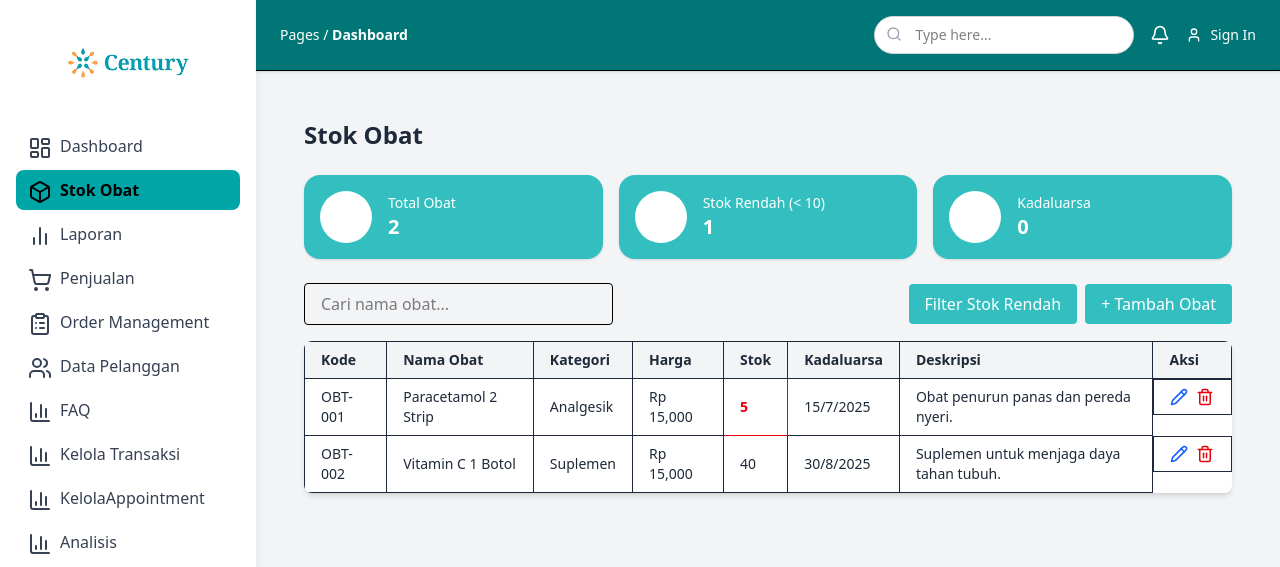
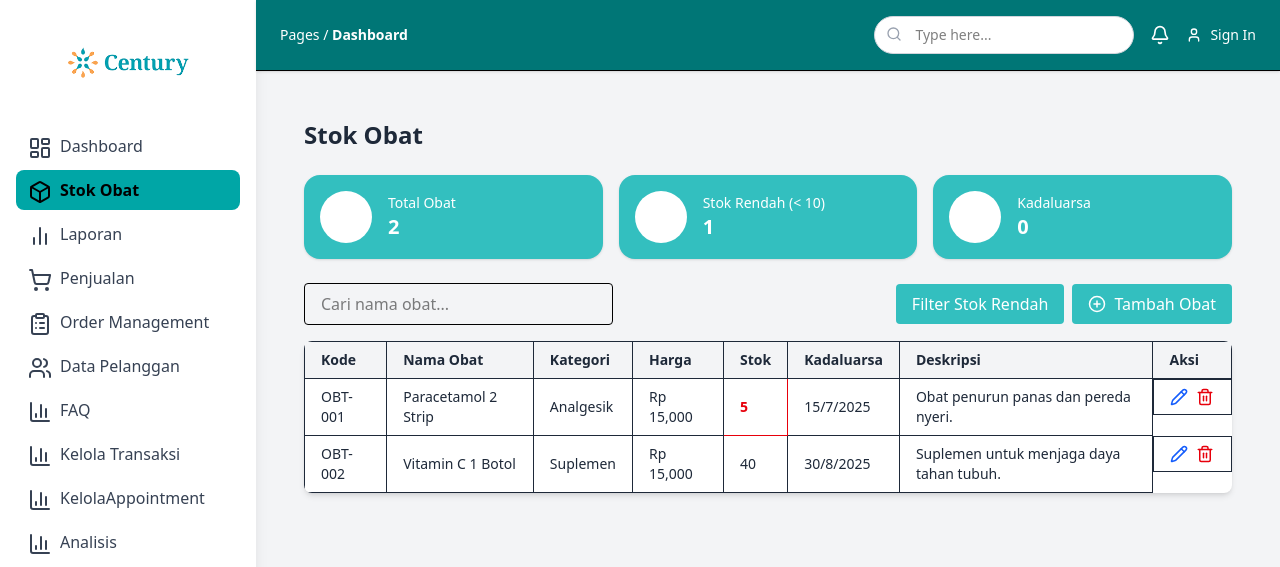
Before and after one commit to Keishavioreen/crm-Kelompok8-23SIA, a React (Vite) app: page /stok in a window 1280 px wide. Shown: the top 567 px of the page. Built offline with nearby package versions, Linux system fonts and the light colour scheme.

Commit message:
Memperbarui page stok obat

```diff
--- a/src/pages/StokObat.jsx
+++ b/src/pages/StokObat.jsx
@@ -1,5 +1,5 @@
 import React, { useState, useEffect } from "react";
-import { PackageCheck, AlertTriangle, Clock, Pencil, Trash2 } from "lucide-react";
+import { PackageCheck, AlertTriangle, Clock, Pencil, Trash2, PlusCircle } from "lucide-react";
 
 const initialObatList = [
   {
@@ -115,7 +115,7 @@ const StokObat = () => {
   };
 
   return (
-    <div className="p-6">
+    <div className="p-6 max-w-7xl mx-auto">
       <h1 className="text-2xl font-bold text-gray-800 mb-6">Stok Obat</h1>
 
       {formVisible && (
@@ -179,9 +179,9 @@ const StokObat = () => {
 
       <div className="grid grid-cols-1 md:grid-cols-3 gap-4 mb-6">
         <ResumeCard icon={PackageCheck} label="Total Obat" value={obatList.length} bg="#33BFBF" />
-<ResumeCard icon={AlertTriangle} label="Stok Rendah (< 10)" value={obatList.filter((o) => o.stok < 10).length} bg="#33BFBF" />
-<ResumeCard icon={Clock} label="Kadaluarsa" value={obatList.filter((o) => new Date(o.expired) < new Date()).length} bg="#33BFBF" />
-</div>
+        <ResumeCard icon={AlertTriangle} label="Stok Rendah (< 10)" value={obatList.filter((o) => o.stok < 10).length} bg="#33BFBF" />
+        <ResumeCard icon={Clock} label="Kadaluarsa" value={obatList.filter((o) => new Date(o.expired) < new Date()).length} bg="#33BFBF" />
+      </div>
 
       <div className="flex flex-col md:flex-row justify-between items-center gap-4 mb-4">
         <input
@@ -199,13 +199,13 @@ const StokObat = () => {
             {showLowStockOnly ? "Lihat Semua" : "Filter Stok Rendah"}
           </button>
           <button
-            className="bg-[#33BFBF] text-white px-4 py-2 rounded hover:bg-teal-700"
+            className="bg-[#33BFBF] text-white px-4 py-2 rounded hover:bg-teal-700 flex items-center gap-2"
             onClick={() => {
               resetForm();
               setFormVisible(true);
             }}
           >
-            + Tambah Obat
+            <PlusCircle size={18} /> Tambah Obat
           </button>
         </div>
       </div>
@@ -232,12 +232,8 @@ const StokObat = () => {
                   <td className="px-4 py-2 border">{obat.nama}</td>
                   <td className="px-4 py-2 border">{obat.kategori}</td>
                   <td className="px-4 py-2 border">Rp {obat.harga.toLocaleString()}</td>
-                  <td className={`px-4 py-2 border ${obat.stok < 10 ? "text-red-600 font-semibold" : ""}`}>
-                    {obat.stok}
-                  </td>
-                  <td className="px-4 py-2 border">
-                    {new Date(obat.expired).toLocaleDateString("id-ID")}
-                  </td>
+                  <td className={`px-4 py-2 border ${obat.stok < 10 ? "text-red-600 font-semibold" : ""}`}>{obat.stok}</td>
+                  <td className="px-4 py-2 border">{new Date(obat.expired).toLocaleDateString("id-ID")}</td>
                   <td className="px-4 py-2 border">{obat.deskripsi}</td>
                   <td className="px-4 py-2 border flex gap-2">
                     <button onClick={() => handleEdit(index)} className="text-blue-600 hover:text-blue-800">
@@ -251,33 +247,12 @@ const StokObat = () => {
               ))
             ) : (
               <tr>
-                <td colSpan="8" className="text-center py-4 text-gray-500">
-                  Tidak ada data yang sesuai.
-                </td>
+                <td colSpan="8" className="text-center py-4 text-gray-500">Tidak ada data yang sesuai.</td>
               </tr>
             )}
           </tbody>
         </table>
       </div>
-
-      {selectedDetail && (
-        <div className="mt-6 bg-white rounded border shadow p-4">
-          <h3 className="text-lg font-semibold mb-2">Detail Obat</h3>
-          <p><strong>Kode:</strong> {selectedDetail.kode}</p>
-          <p><strong>Nama:</strong> {selectedDetail.nama}</p>
-          <p><strong>Kategori:</strong> {selectedDetail.kategori}</p>
-          <p><strong>Harga:</strong> Rp {selectedDetail.harga.toLocaleString()}</p>
-          <p><strong>Stok:</strong> {selectedDetail.stok}</p>
-          <p><strong>Kadaluarsa:</strong> {new Date(selectedDetail.expired).toLocaleDateString("id-ID")}</p>
-          <p><strong>Deskripsi:</strong> {selectedDetail.deskripsi}</p>
-          <button
-            onClick={() => setSelectedDetail(null)}
-            className="mt-4 text-red-600 hover:underline"
-          >
-            Tutup Detail
-          </button>
-        </div>
-      )}
     </div>
   );
 };
```
